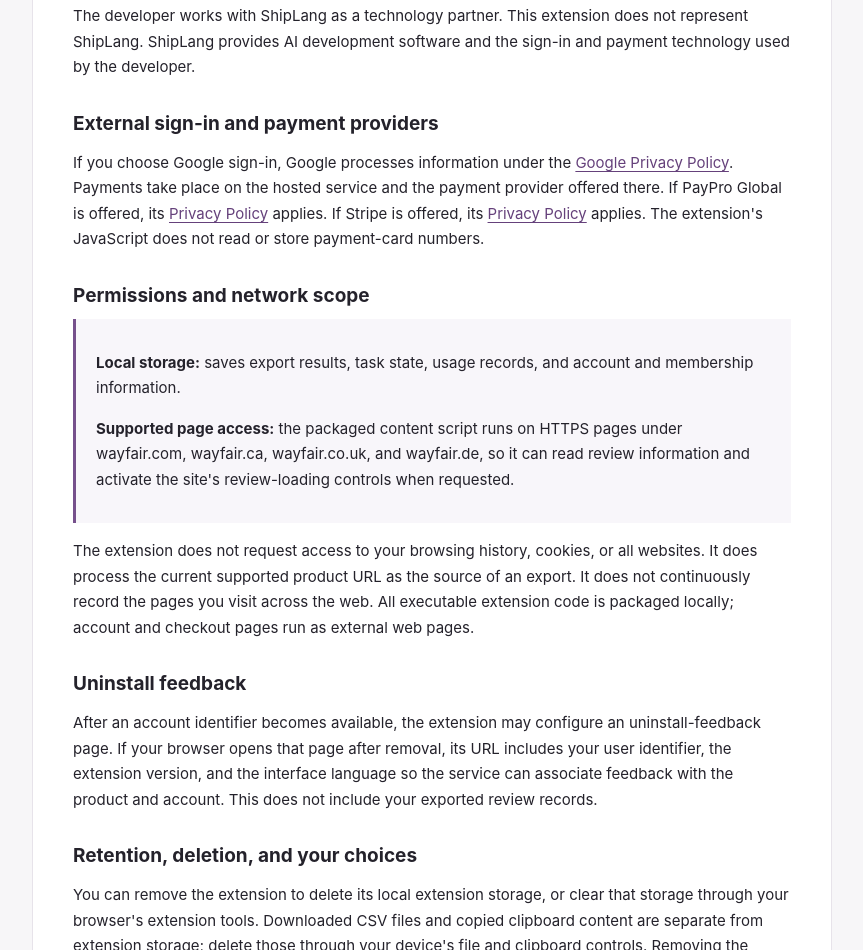
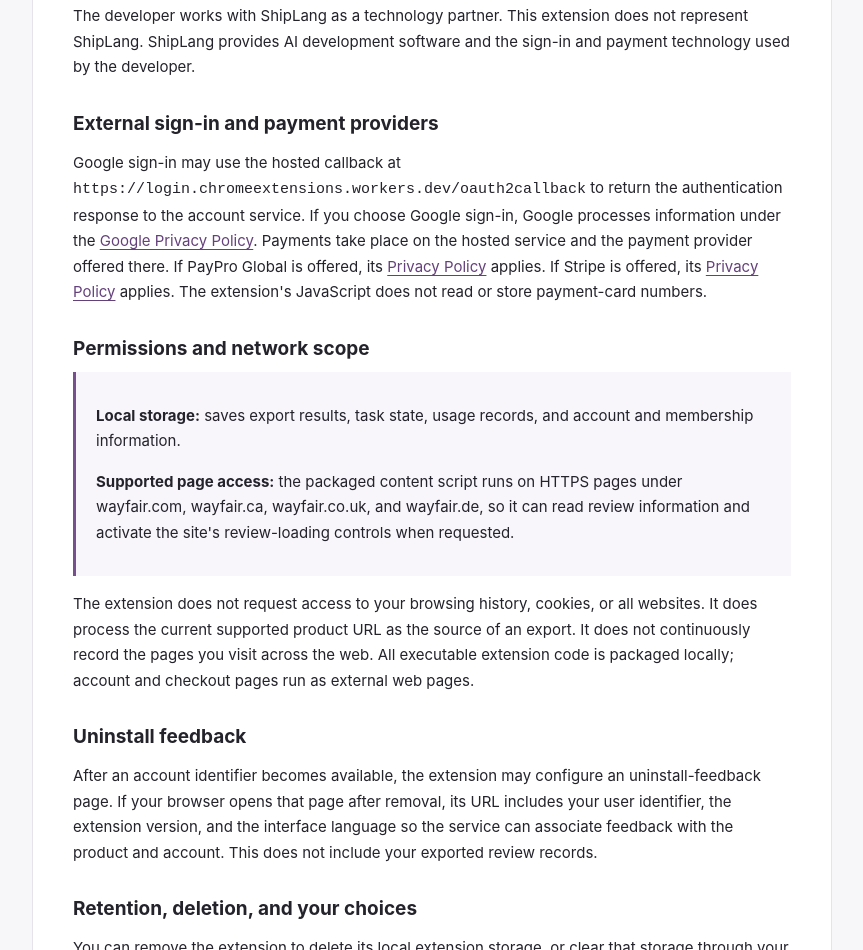
Before and after one commit to 84583728/privacy, a plain HTML site: page docs/xiao_wayfairreviews_k7m/index.html in a window 1280 px wide. Shown: the part 1192-2142 px from the top of the page, without its empty margins (208-1071 px from the left). Drawn offline with Linux system fonts and the light colour scheme.

Commit message:
Update docs/xiao_wayfairreviews_k7m/index.html

```diff
--- a/docs/xiao_wayfairreviews_k7m/index.html
+++ b/docs/xiao_wayfairreviews_k7m/index.html
@@ -22,7 +22,7 @@
 <p>ShipLang.com stores the email address, avatar, and membership expiry time needed to provide sign-in and membership services and protects this information. It retains this service data until you request deletion and does not retain backups after deletion. To request deletion, contact <a href="mailto:support@shiplang.com">support@shiplang.com</a>, include the extension name or download link, and explain your request and reason. Requests are handled within seven days.</p>
 <p>The developer works with ShipLang as a technology partner. This extension does not represent ShipLang. ShipLang provides AI development software and the sign-in and payment technology used by the developer.</p>
 <h2>External sign-in and payment providers</h2>
-<p>If you choose Google sign-in, Google processes information under the <a href="https://policies.google.com/privacy">Google Privacy Policy</a>. Payments take place on the hosted service and the payment provider offered there. If PayPro Global is offered, its <a href="https://docs.payproglobal.com/documents/legal/privacyPolicy.pdf">Privacy Policy</a> applies. If Stripe is offered, its <a href="https://stripe.com/privacy">Privacy Policy</a> applies. The extension's JavaScript does not read or store payment-card numbers.</p>
+<p>Google sign-in may use the hosted callback at <code>https://login.chromeextensions.workers.dev/oauth2callback</code> to return the authentication response to the account service. If you choose Google sign-in, Google processes information under the <a href="https://policies.google.com/privacy">Google Privacy Policy</a>. Payments take place on the hosted service and the payment provider offered there. If PayPro Global is offered, its <a href="https://docs.payproglobal.com/documents/legal/privacyPolicy.pdf">Privacy Policy</a> applies. If Stripe is offered, its <a href="https://stripe.com/privacy">Privacy Policy</a> applies. The extension's JavaScript does not read or store payment-card numbers.</p>
 <h2>Permissions and network scope</h2>
 <div class="data"><p><strong>Local storage:</strong> saves export results, task state, usage records, and account and membership information.</p><p><strong>Supported page access:</strong> the packaged content script runs on HTTPS pages under wayfair.com, wayfair.ca, wayfair.co.uk, and wayfair.de, so it can read review information and activate the site's review-loading controls when requested.</p></div>
 <p>The extension does not request access to your browsing history, cookies, or all websites. It does process the current supported product URL as the source of an export. It does not continuously record the pages you visit across the web. All executable extension code is packaged locally; account and checkout pages run as external web pages.</p>
```
